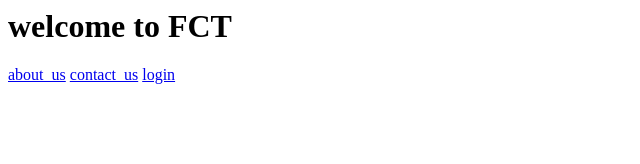
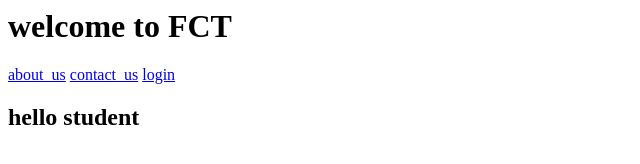
Before and after one commit to Ajinkya1210/Git-Branch, a plain HTML site: page index.html in a window 1280 px wide. Shown: the whole page, without its empty margins (0-640 px from the left). Drawn offline with Linux system fonts and the light colour scheme.

Commit message:
modified index.html

```diff
--- a/index.html
+++ b/index.html
@@ -2,3 +2,5 @@
 <a href="about.html">about_us</a>
 <a href="contact.html">contact_us</a>
 <a href="login.html">login</a>
+
+<h2>hello student</h2>
```
